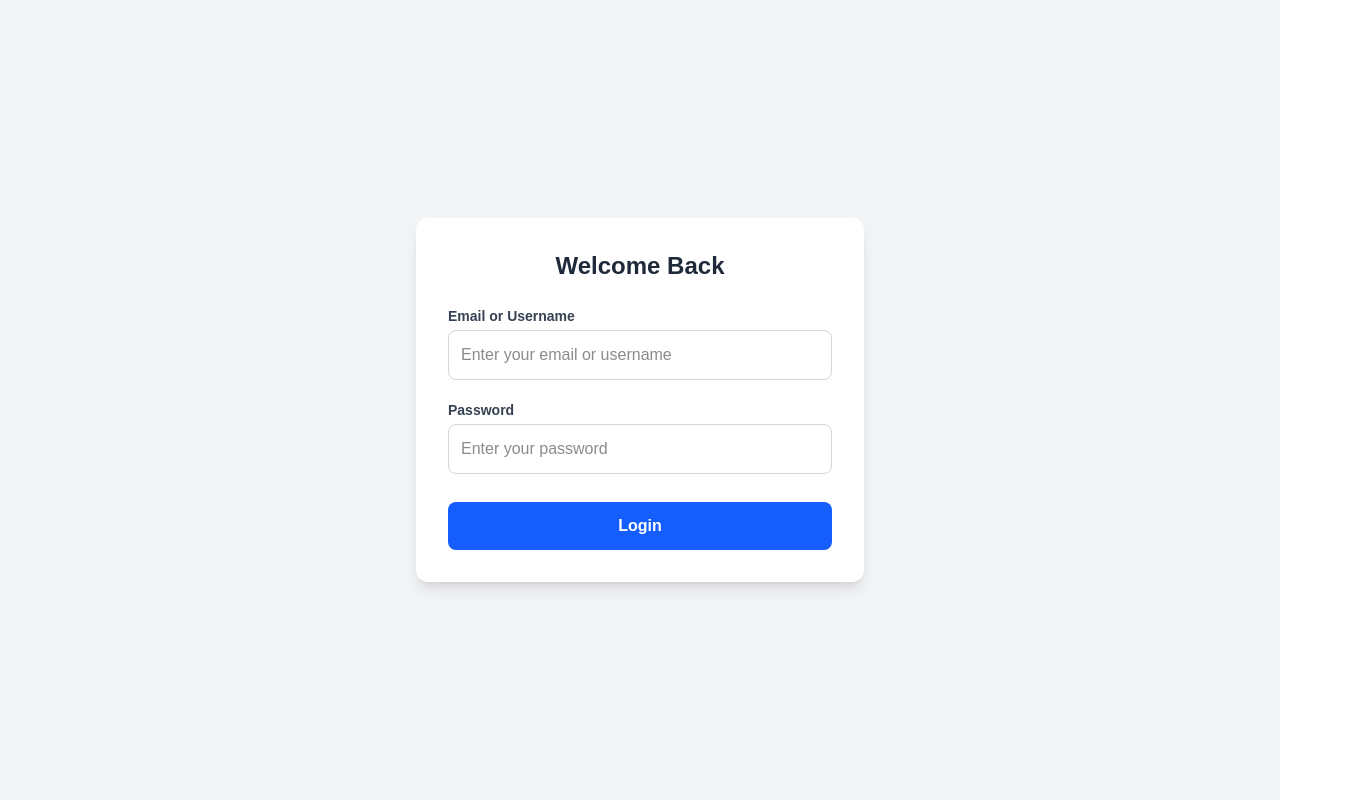
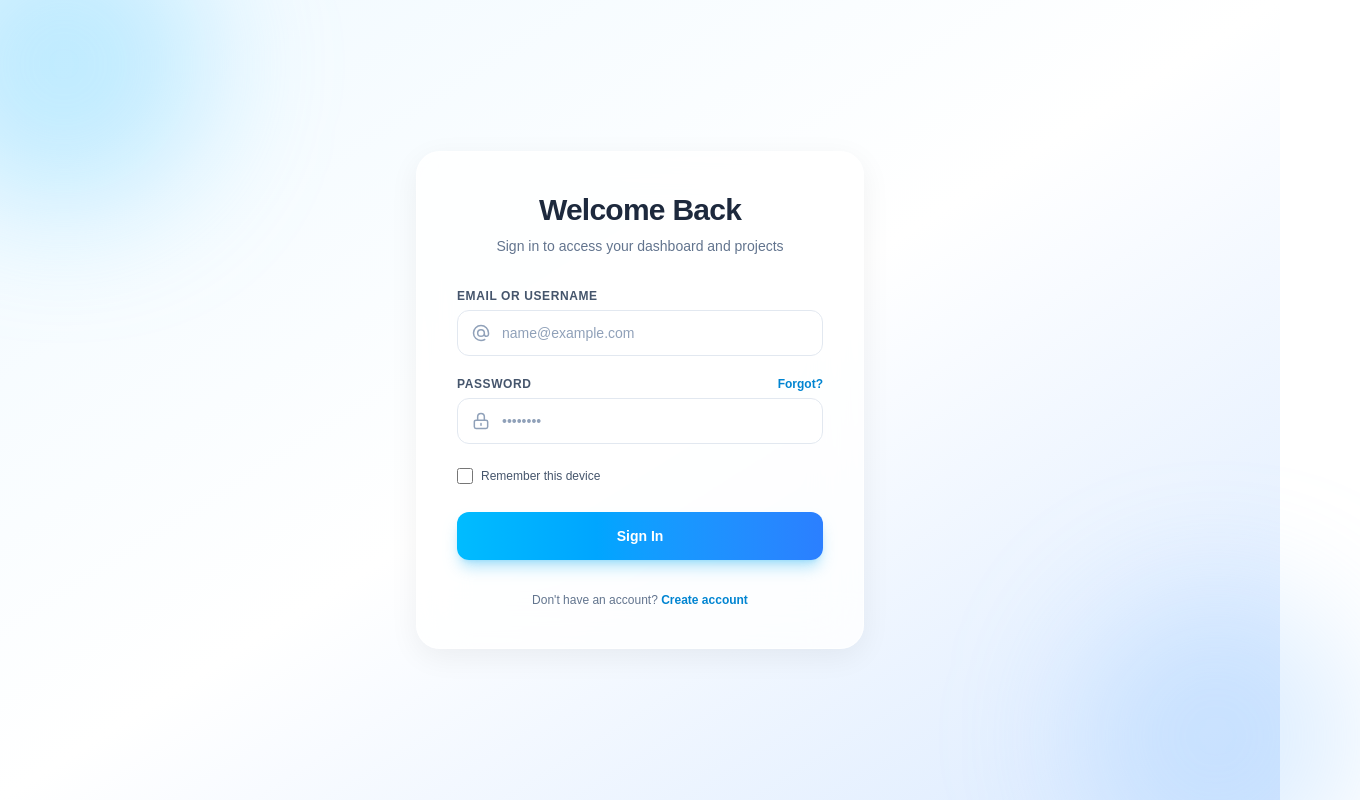
Before and after one commit to TrungDinh15/my-app, a Next.js app: page / in a window 1280 px wide. Shown: the top 800 px of the page, 1360 px wide, since content can reach past the window. Built offline with nearby package versions, Linux system fonts and the light colour scheme.

Commit message:
Update light theme login UI

```diff
--- a/app/page.tsx
+++ b/app/page.tsx
@@ -1,54 +1,94 @@
 export default function Home() {
   return (
-    <div className="flex min-h-screen items-center justify-center bg-gray-100 p-4">
-      <div className="w-full max-w-md rounded-xl bg-white p-8 shadow-lg">
+    <div className="relative flex min-h-screen items-center justify-center bg-gradient-to-br from-sky-50 via-white to-blue-100 p-4">
+      {/* Hiệu ứng ánh sáng nền mờ - tông xanh sáng */}
+      <div className="absolute -top-20 -left-20 h-72 w-72 rounded-full bg-sky-300/40 blur-3xl" />
+      <div className="absolute -bottom-20 -right-20 h-72 w-72 rounded-full bg-blue-300/30 blur-3xl" />
 
-        <h1 className="mb-6 text-center text-2xl font-bold text-gray-800">
+      {/* Card đăng nhập (nền trắng kính mờ) */}
+      <div className="relative w-full max-w-md rounded-3xl border border-white/60 bg-white/80 p-8 shadow-[0_8px_30px_rgb(0,0,0,0.06)] backdrop-blur-xl sm:p-10">
+
+        <div className="mb-8 text-center">
+          <h1 className="text-3xl font-extrabold tracking-tight text-slate-800">
             Welcome Back
           </h1>
+          <p className="mt-2 text-sm text-slate-500">
+            Sign in to access your dashboard and projects
+          </p>
+        </div>
 
-        <form className="flex flex-col gap-5">
-          {/* Email / Username Field */}
+        <form className="space-y-5">
+          {/* Email / Username */}
           <div>
-            <label
-              className="mb-1 block text-sm font-semibold text-gray-700"
-              htmlFor="username"
-            >
+            <label className="mb-1.5 block text-xs font-bold uppercase tracking-wider text-slate-600">
               Email or Username
             </label>
+            <div className="relative">
+              <span className="pointer-events-none absolute inset-y-0 left-0 flex items-center pl-3.5 text-slate-400">
+                <svg className="h-5 w-5" fill="none" stroke="currentColor" viewBox="0 0 24 24">
+                  <path strokeLinecap="round" strokeLinejoin="round" strokeWidth={1.8} d="M16 12a4 4 0 10-8 0 4 4 0 008 0zm0 0v1.5a2.5 2.5 0 005 0V12a9 9 0 10-9 9m4.5-1.206a8.959 8.959 0 01-4.5 1.207" />
+                </svg>
+              </span>
               <input
                 type="text"
-              id="username"
-              placeholder="Enter your email or username"
-              className="w-full rounded-lg border border-gray-300 p-3 outline-none transition focus:border-blue-500 focus:ring-1 focus:ring-blue-500"
+                placeholder="name@example.com"
+                className="w-full rounded-xl border border-slate-200 bg-white/50 py-3 pr-4 pl-11 text-sm text-slate-800 placeholder-slate-400 outline-none transition focus:border-sky-500 focus:bg-white focus:ring-2 focus:ring-sky-500/20"
               />
             </div>
+          </div>
 
-          {/* Password Field */}
+          {/* Password */}
           <div>
-            <label
-              className="mb-1 block text-sm font-semibold text-gray-700"
-              htmlFor="password"
-            >
+            <div className="mb-1.5 flex items-center justify-between">
+              <label className="text-xs font-bold uppercase tracking-wider text-slate-600">
                 Password
               </label>
+              <a href="#" className="text-xs font-semibold text-sky-600 transition hover:text-sky-700">
+                Forgot?
+              </a>
+            </div>
+            <div className="relative">
+              <span className="pointer-events-none absolute inset-y-0 left-0 flex items-center pl-3.5 text-slate-400">
+                <svg className="h-5 w-5" fill="none" stroke="currentColor" viewBox="0 0 24 24">
+                  <path strokeLinecap="round" strokeLinejoin="round" strokeWidth={1.8} d="M12 15v2m-6 4h12a2 2 0 002-2v-6a2 2 0 00-2-2H6a2 2 0 00-2 2v6a2 2 0 002 2zm10-10V7a4 4 0 00-8 0v4h8z" />
+                </svg>
+              </span>
               <input
                 type="password"
-              id="password"
-              placeholder="Enter your password"
-              className="w-full rounded-lg border border-gray-300 p-3 outline-none transition focus:border-blue-500 focus:ring-1 focus:ring-blue-500"
+                placeholder="••••••••"
+                className="w-full rounded-xl border border-slate-200 bg-white/50 py-3 pr-4 pl-11 text-sm text-slate-800 placeholder-slate-400 outline-none transition focus:border-sky-500 focus:bg-white focus:ring-2 focus:ring-sky-500/20"
               />
             </div>
+          </div>
 
-          {/* Login Button */}
+          {/* Remember me */}
+          <div className="flex items-center pt-1">
+            <input
+              id="remember"
+              type="checkbox"
+              className="h-4 w-4 rounded border-slate-300 bg-white text-sky-500 focus:ring-sky-500"
+            />
+            <label htmlFor="remember" className="ml-2 text-xs font-medium text-slate-600">
+              Remember this device
+            </label>
+          </div>
+
+          {/* Submit Button */}
           <button
             type="button"
-            className="mt-2 w-full rounded-lg bg-blue-600 p-3 font-bold text-white transition hover:bg-blue-700 active:bg-blue-800"
+            className="mt-2 w-full rounded-xl bg-gradient-to-r from-sky-400 to-blue-500 py-3.5 text-sm font-bold text-white shadow-lg shadow-sky-500/30 transition-all duration-200 hover:shadow-sky-500/40 active:scale-[0.98]"
           >
-            Login
+            Sign In
           </button>
         </form>
 
+        {/* Footer */}
+        <p className="mt-8 text-center text-xs text-slate-500">
+          Don&apos;t have an account?{" "}
+          <a href="#" className="font-bold text-sky-600 hover:underline">
+            Create account
+          </a>
+        </p>
       </div>
     </div>
   );
```
Lines whose indentation alone changed are shown as unchanged.
